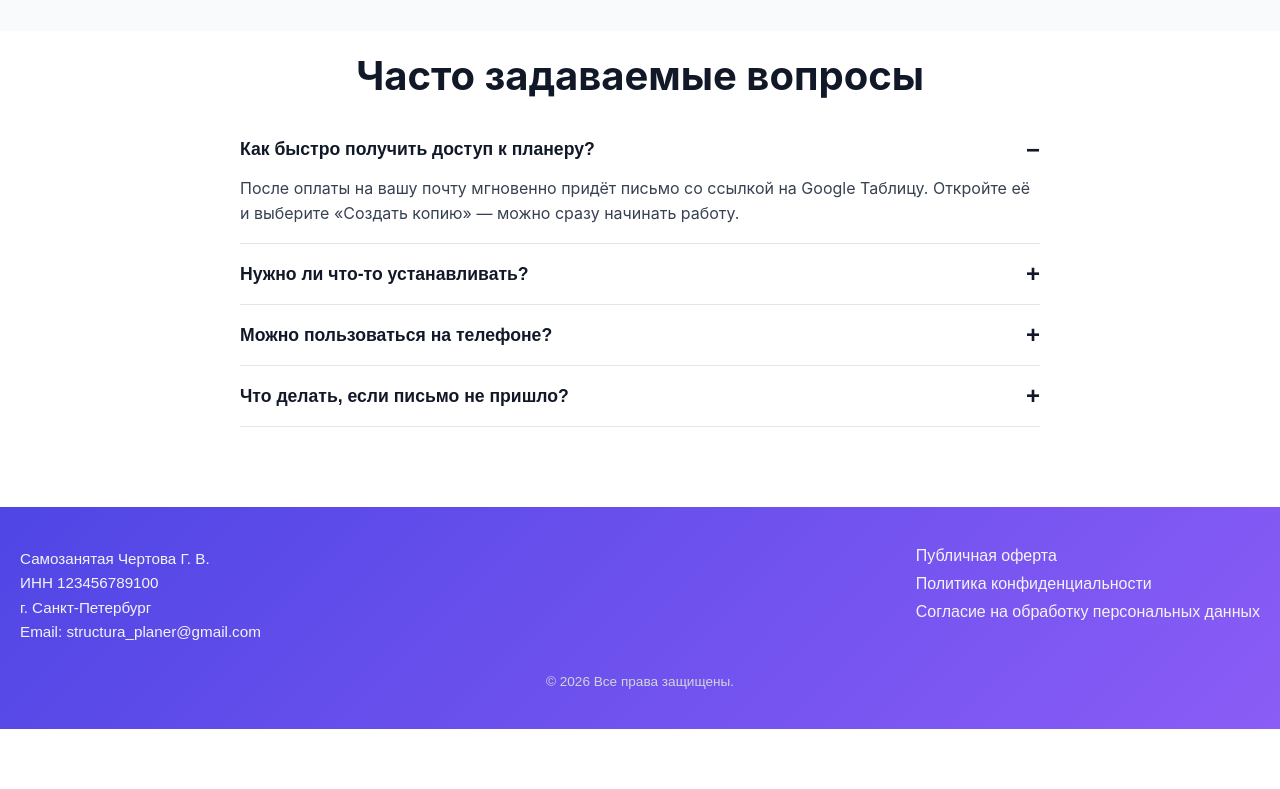
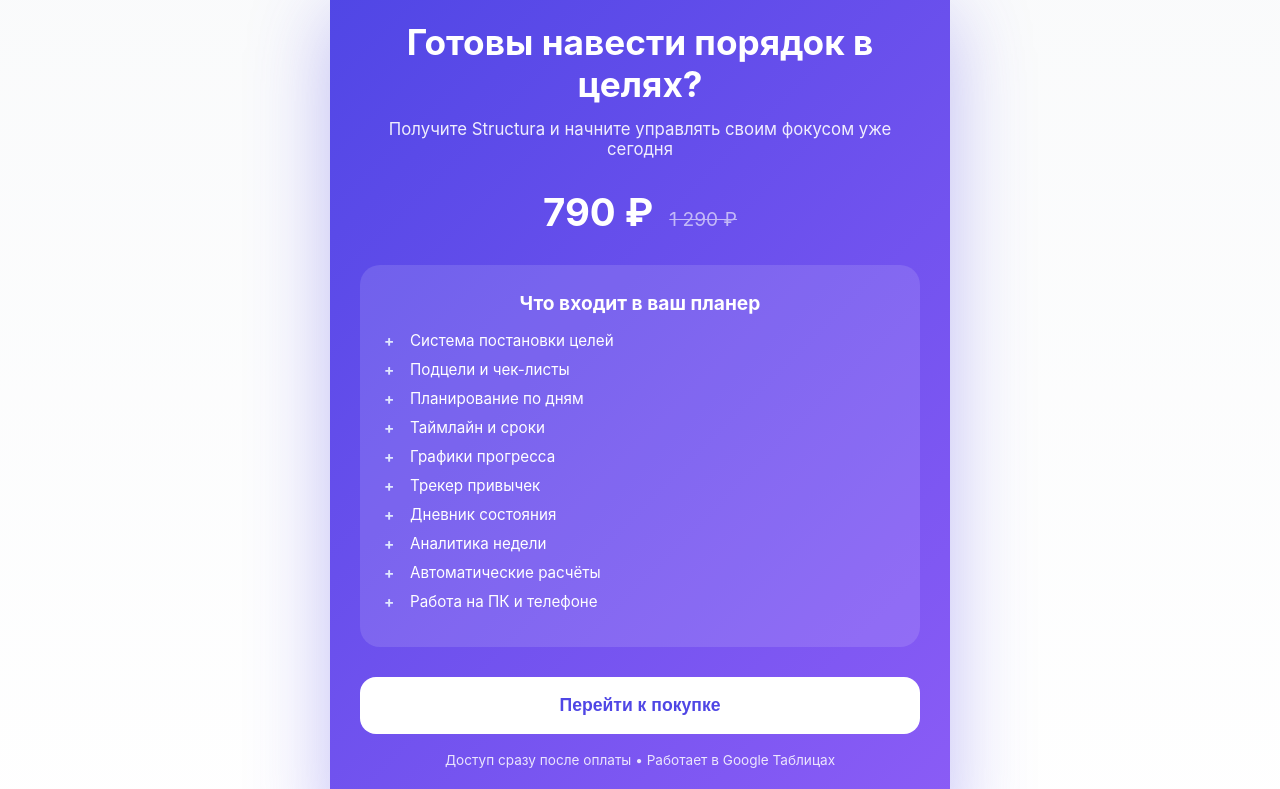
Before and after one commit to Yaroslav-Chertov/structura, a Next.js app: page / in a window 1280 px wide. Shown: the part 2804-3593 px from the top of the page. Before the commit the page ends 3533 px from the top, so only its background shows below. Built offline with nearby package versions, Linux system fonts and the light colour scheme.

Commit message:
add BuySection

```diff
--- a/src/app/page.tsx
+++ b/src/app/page.tsx
@@ -1,6 +1,7 @@
 import Hero from "../components/Hero";
 import ProductInfo from "@/components/ProductInfo";
 import Advantages from "@/components/Advantages";
+import BuySection from "@/components/BuySection";
 import FAQ from "@/components/FAQ";
 import Footer from "@/components/Footer";
 
@@ -10,6 +11,7 @@
       <Hero />
       <ProductInfo />
       <Advantages />
+      <BuySection />
       <FAQ />
       <Footer />
     </main>
--- a/src/components/Advantages.module.scss
+++ b/src/components/Advantages.module.scss
@@ -1,7 +1,7 @@
 @use "../styles/variables" as var;
 
 .advantages {
-  padding: 80px 20px;
+  padding: 20px 20px;
   background: #f9fafb;
 }
 
--- /dev/null
+++ b/src/components/BuySection.module.scss
@@ -0,0 +1,120 @@
+.buy {
+  padding: 60px 20px;
+  background: linear-gradient(180deg, #f9fafb 0%, #ffffff 100%);
+  display: flex;
+  justify-content: center;
+}
+
+.card {
+  max-width: 620px;
+  width: 100%;
+  background: linear-gradient(135deg, #4f46e5, #8b5cf6);
+  color: #ffffff;
+  border-radius: 28px;
+  padding: 50px 30px;
+  text-align: center;
+  box-shadow: 0 40px 80px rgba(79, 70, 229, 0.35);
+}
+
+.title {
+  font-size: 2.2rem;
+  font-weight: 700;
+  margin-bottom: 14px;
+}
+
+.subtitle {
+  font-size: 1.05rem;
+  opacity: 0.9;
+  margin-bottom: 30px;
+}
+
+.price {
+  display: flex;
+  justify-content: center;
+  align-items: baseline;
+  gap: 16px;
+  margin-bottom: 30px;
+}
+
+.current {
+  font-size: 2.4rem;
+  font-weight: 700;
+}
+
+.old {
+  font-size: 1.2rem;
+  text-decoration: line-through;
+  opacity: 0.6;
+}
+
+.features {
+  background: rgba(255, 255, 255, 0.12);
+  border-radius: 20px;
+  padding: 26px 24px;
+  margin-bottom: 30px;
+  text-align: left;
+
+  h3 {
+    font-size: 1.2rem;
+    margin-bottom: 16px;
+    text-align: center;
+  }
+
+  ul {
+    list-style: none;
+    padding: 0;
+
+    li {
+      position: relative;
+      padding-left: 26px;
+      margin-bottom: 10px;
+      font-size: 0.95rem;
+
+      &::before {
+        content: "+";
+        position: absolute;
+        left: 0;
+        font-weight: 700;
+        color: #e0e7ff;
+      }
+    }
+  }
+}
+
+.button {
+  width: 100%;
+  padding: 18px 0;
+  font-size: 1.1rem;
+  font-weight: 600;
+  border-radius: 16px;
+  background: #ffffff;
+  color: #4f46e5;
+  border: none;
+  cursor: pointer;
+  transition: transform 0.2s, box-shadow 0.2s;
+
+  &:hover {
+    transform: translateY(-2px);
+    box-shadow: 0 15px 30px rgba(0, 0, 0, 0.25);
+  }
+}
+
+.note {
+  margin-top: 18px;
+  font-size: 0.85rem;
+  opacity: 0.85;
+}
+
+@media (max-width: 600px) {
+  .card {
+    padding: 40px 20px;
+  }
+
+  .title {
+    font-size: 1.8rem;
+  }
+
+  .current {
+    font-size: 2rem;
+  }
+}
--- /dev/null
+++ b/src/components/BuySection.tsx
@@ -0,0 +1,46 @@
+"use client";
+
+import React from "react";
+import styles from "./BuySection.module.scss";
+
+const BuySection: React.FC = () => {
+  return (
+    <section id="buy" className={styles.buy}>
+      <div className={styles.card}>
+        <h2 className={styles.title}>Готовы навести порядок в целях?</h2>
+        <p className={styles.subtitle}>
+          Получите Structura и начните управлять своим фокусом уже сегодня
+        </p>
+
+        <div className={styles.price}>
+          <span className={styles.current}>790 ₽</span>
+          <span className={styles.old}>1 290 ₽</span>
+        </div>
+
+        <div className={styles.features}>
+          <h3>Что входит в ваш планер</h3>
+          <ul>
+            <li>Система постановки целей</li>
+            <li>Подцели и чек-листы</li>
+            <li>Планирование по дням</li>
+            <li>Таймлайн и сроки</li>
+            <li>Графики прогресса</li>
+            <li>Трекер привычек</li>
+            <li>Дневник состояния</li>
+            <li>Аналитика недели</li>
+            <li>Автоматические расчёты</li>
+            <li>Работа на ПК и телефоне</li>
+          </ul>
+        </div>
+
+        <button className={styles.button}>Перейти к покупке</button>
+
+        <p className={styles.note}>
+          Доступ сразу после оплаты • Работает в Google Таблицах
+        </p>
+      </div>
+    </section>
+  );
+};
+
+export default BuySection;
```
